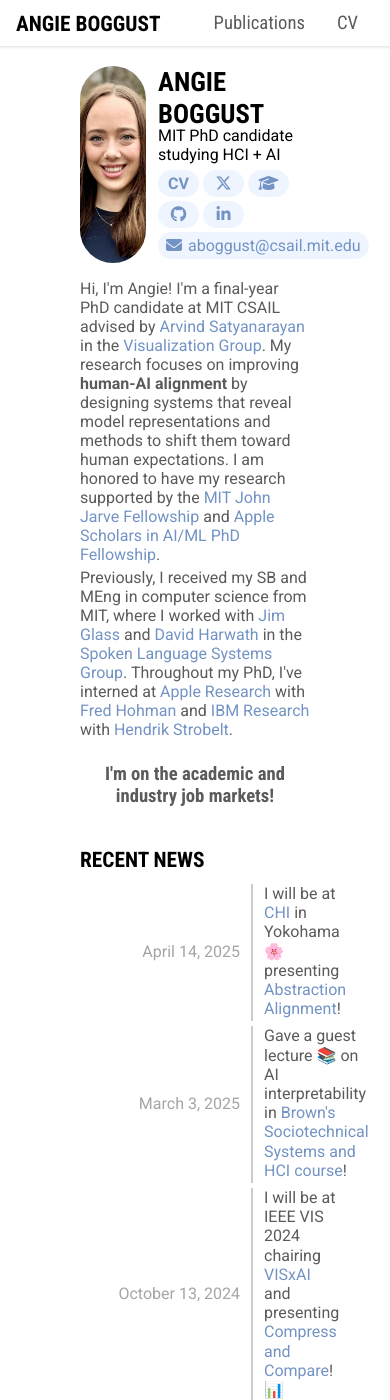
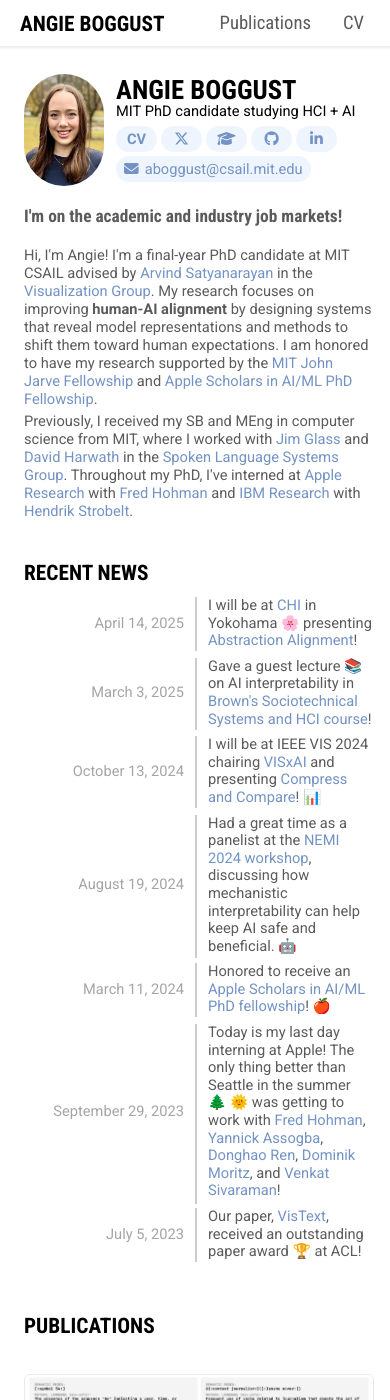
Before and after one commit to aboggust/aboggust.github.io, a Jekyll site: the page built from index.markdown, in a window 390 px wide and 1400 px high. Built offline with Jekyll 4.4.1, drawn with Linux system fonts in a browser that asks for light colours; nearby versions of some CDN libraries.

Commit message:
Responsive resizing

```diff
--- a/_sass/intro.scss
+++ b/_sass/intro.scss
@@ -9,11 +9,7 @@
 }
 
 #intro-headshot-wrapper {
-    /* Prevent shrinking and set its basis explicitly */
     flex: 0 0 200px;   // shorthand for: flex-grow:0; flex-shrink:0; flex-basis:260px
-    /* optional: enforce a floor just in case */
-    // min-width: 200px;
-    // width: 200px;
 }
 
 #intro-text-wrapper {
@@ -89,16 +85,18 @@
     margin-bottom: calc(3 * $spacing);
     text-align: center;
     font-family: $title-font;
-    font-size: $tag-font-size;
+    font-size: var(--tag-font-size)
     // text-transform: uppercase;
 }
 
-@media only screen and (max-width: 650px) {
+@media only screen and (max-width: $screen-width-threshold) {
 
     #intro {
         display: flex;
         flex-wrap: wrap;
         gap: calc(3 * $spacing);
+        margin-top: calc(6 * $spacing);
+        justify-content: center;
     }
 
     .intro-links {
@@ -109,31 +107,31 @@
         display: contents;
     }
 
-    // #intro-headshot-wrapper {
-    //     max-width: none;
-    // }
-
     #intro-headshot {
         order: 1;
-        flex: 0 0 auto;
-        min-width: 50px;
-        width: 66px;
-        // height: 66px;
+        flex: 1 1 0;
+        min-width: 80px;
+        max-width: 80px;
     }
 
     #intro-header {
         order: 2;
-        flex: 1 1 0;
-        min-width: 0;
+        flex: 1 1 240px;
+        min-width: 240px;
+        // white-space: nowrap;
     }
 
     #job-market {
-        order: 4;
+        order: 3;
         flex: 0 0 100%;
     }
 
+    #job-market p {
+        text-align: left;
+    }
+
     #intro-text {
-        order: 3;
+        order: 4;
         flex: 0 0 100%;
     }
 
--- a/_sass/main.scss
+++ b/_sass/main.scss
@@ -1,10 +1,14 @@
 
 body {
+    min-width: 380px;
+
 }
 
 header {
     border-bottom: 1px solid #e8e8e8d3;
     box-shadow: 0px 1px 2px #e8e8e8d3;
+    min-width: 400px;
+    width: 100%;
 }
 
 #main {
@@ -109,7 +113,7 @@ img {
 }
 
 #site-header {
-    width: 100vw;
+    // width: 100vw;
     display: flex;
     justify-content: center;
     position: fixed;
@@ -119,8 +123,8 @@ img {
 }
 
 #site-header-content {
-    width: var(--max-width);
-    padding: calc(2 * $spacing) calc(4 * $spacing);
+    width: 90%;
+    margin: calc(2 * $spacing) calc(4 * $spacing);
     display: grid;
     grid-template-columns: auto auto;
     align-items: center;
--- a/assets/css/styles.scss
+++ b/assets/css/styles.scss
@@ -40,10 +40,13 @@ $link-color-light: #eff5ff;
 $link-color-hover: #e7eef9;
 $award-color: #E7B100;
 
+$screen-width-threshold: 710px;
+
 
 html {
     --title-font-size: 32pt;
     --heading-font-size: 16pt;
+    --tag-font-size: 14pt;
     --body-font-size: 12pt;
     --accent-font-size: 11pt;
     --max-width: 950px;
@@ -58,19 +61,29 @@ html {
 
 
 /* Mobile Styles */
-@media only screen and (max-width: 650px) {
+@media only screen and (max-width: $screen-width-threshold) {
 
     html {
         --title-font-size: 20pt;
         --subtitle-font-size: 14pt;
-        --heading-font-size: 12pt;
-        --body-font-size: 12pt;
+        --heading-font-size: 11pt;
+        --body-font-size: 11pt;
         --accent-font-size: 10pt;
+        --tag-font-size: 13pt;
+        --subbody-font-size: 11pt;
+    }
+
+    #main {
+        margin-left: calc(4 * $spacing);
+        margin-right: calc(4 * $spacing);
     }
 
     body {
-        margin: 2em;
+        // margin: 2em;
     }
+}
+
+@media only screen and (max-width: 500px) {
 
     .publication {
         flex-direction: column;
@@ -96,21 +109,4 @@ html {
         width: 100%;
         height: auto;
     }
-
-    // #intro-description {
-    //     flex-direction: column-reverse;
-    // }
-
-    // #intro-headshot-wrapper {
-    //     max-width: 100px;
-    //     margin-bottom: calc(3 * $spacing);
-    // }
-
-    // #intro, #intro-description {
-    //     align-items: center;
-    // }
-
-    // .news {
-    //     grid-template-columns: 110px auto;
-    // }
 }
```
